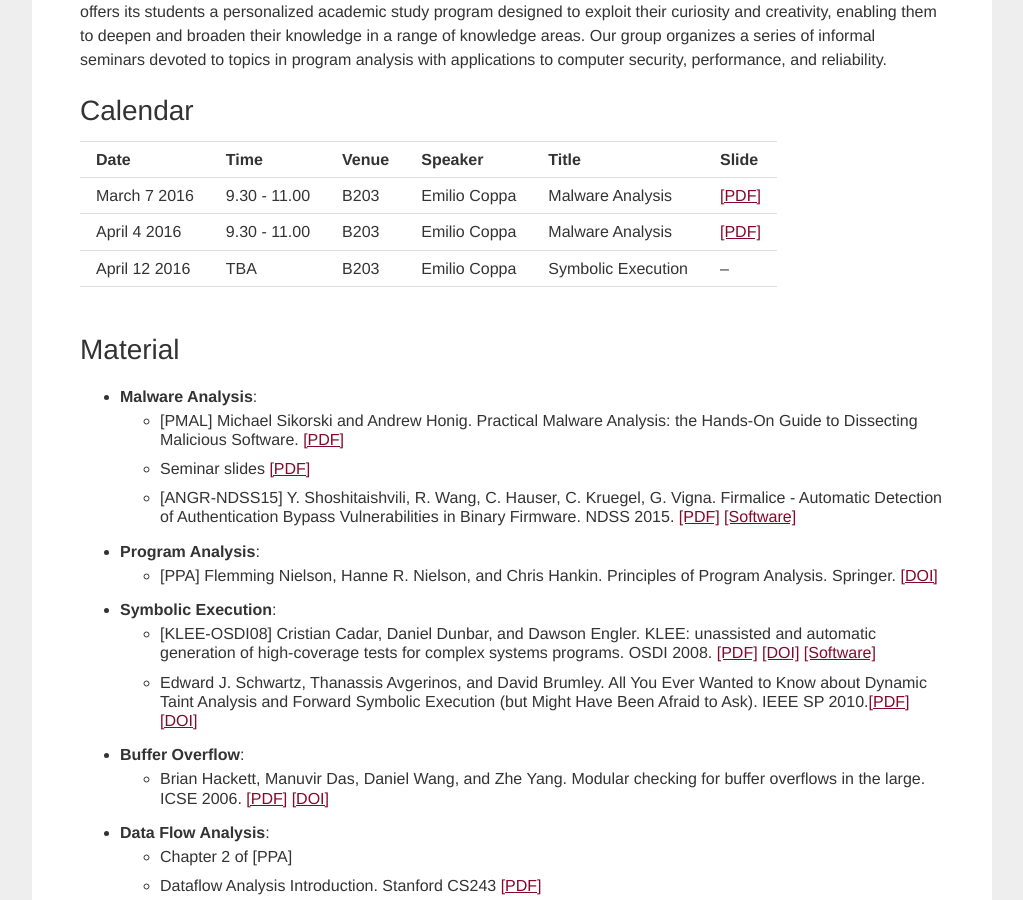
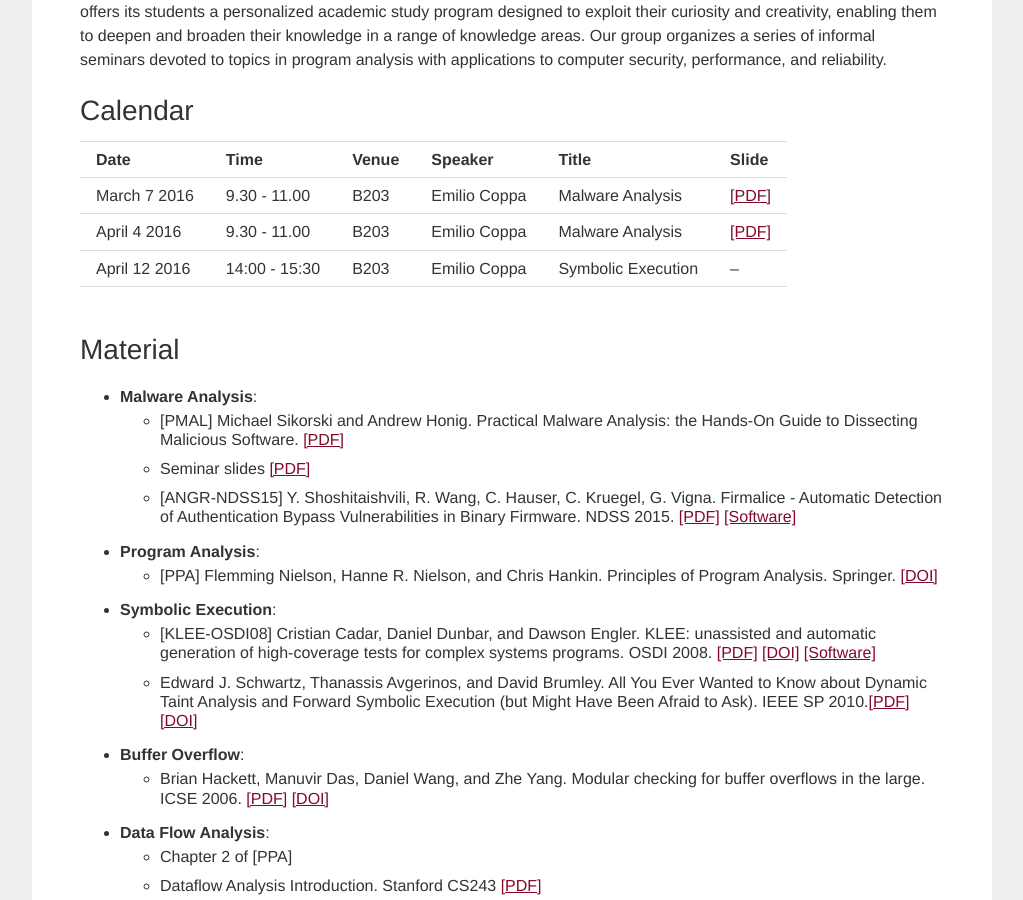
Before and after one commit to season-lab/season-lab.github.io, a Jekyll site: the page built from seminars.md, in a window 1280 px wide and 900 px high, scrolled down 324 px. Shown: the whole window, without its empty margins (128-1151 px from the left). Built offline with Jekyll 4.4.1, drawn with Linux system fonts in a browser that asks for light colours.

Commit message:
Update seminars.md

```diff
--- a/seminars.md
+++ b/seminars.md
@@ -14,7 +14,7 @@ The Excellence Program of the B.Sc. and M.Sc. in Engineering in Computer Science
 | -------------- | ------------- | ----- | ------------ | ------------------ | ----- |
 | March 7 2016   | 9.30 - 11.00  | B203  | Emilio Coppa | Malware Analysis   | [[PDF]](https://drive.google.com/open?id=0Bw8evy6grTplSHVpUEE3dDFUOFk) |
 | April 4 2016  | 9.30 - 11.00  | B203  | Emilio Coppa | Malware Analysis   | [[PDF]](https://drive.google.com/open?id=0Bw8evy6grTplSHVpUEE3dDFUOFk) |
-| April 12 2016 | TBA | B203  | Emilio Coppa | Symbolic Execution | -- |
+| April 12 2016 | 14:00 - 15:30 | B203  | Emilio Coppa | Symbolic Execution | -- |
 
 <br />
 
```
